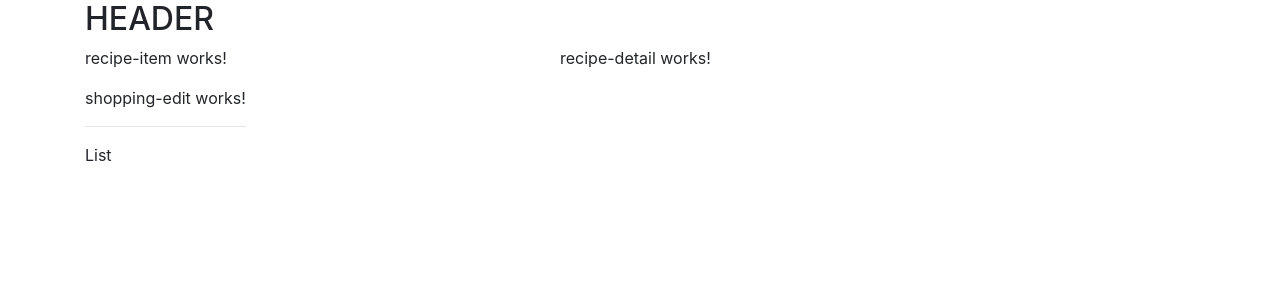
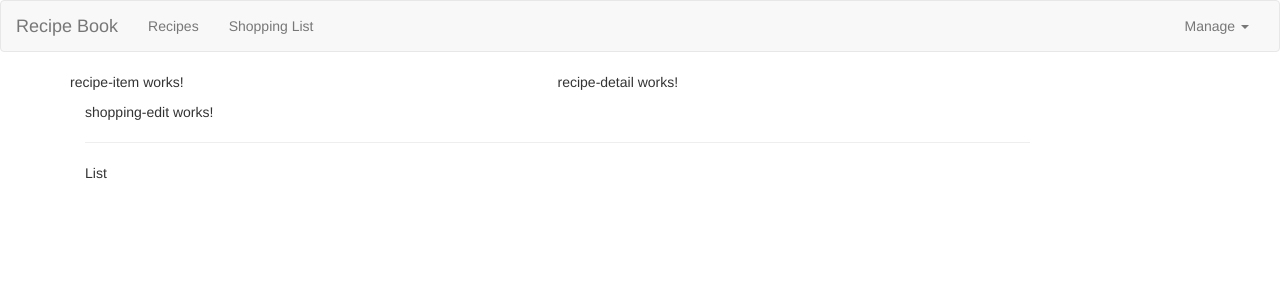
Before and after one commit to dirocchini/angular-in-dept, an Angular app: page / in a window 1280 px wide. Shown: the top 300 px of the page. Built offline with nearby package versions, Linux system fonts and the light colour scheme.

Commit message:
header and menu

```diff
--- a/package.json
+++ b/package.json
@@ -19,7 +19,7 @@
     "@angular/platform-browser": "~9.0.6",
     "@angular/platform-browser-dynamic": "~9.0.6",
     "@angular/router": "~9.0.6",
-    "bootstrap": "^4.4.1",
+    "bootstrap": "^3.4.1",
     "rxjs": "~6.5.4",
     "tslib": "^1.10.0",
     "zone.js": "~0.10.2"
--- a/src/app/header/header-component.html
+++ b/src/app/header/header-component.html
@@ -1,7 +1,26 @@
-<div class="container">
-  <div class="row">
-    <div class="col-md-12">
-      <h2>HEADER</h2>
+<nav class="navbar navbar-default">
+  <div class="container-fluid">
+    <div class="navbar-header">
+      <button type="button" class="navbar-toggle" (click)="collapsed = !collapsed">
+      <span class="icon-bar" *ngFor="let iconBar of [1, 2, 3]"></span>
+      </button>
+      <a routerLink="/" class="navbar-brand">Recipe Book</a>
+    </div>
+    <div class="navbar-collapse" [class.collapse]="collapsed" (window:resize)="collapsed = true">
+
+      <ul class="nav navbar-nav">
+        <li><a href="#">Recipes</a></li>
+        <li><a href="#">Shopping List</a></li>
+      </ul>
+      <ul class="nav navbar-nav navbar-right">
+        <li class="dropdown">
+          <a href="#" class="dropdown-toggle" role="button">Manage <span class="caret"></span></a>
+          <ul class="dropdown-menu">
+            <li><a href="#">Save Data</a></li>
+            <li><a href="#">Fetch Data</a></li>
+          </ul>
+        </li>
+      </ul>
     </div>
   </div>
-</div>
+</nav>
--- a/src/app/header/header.component.ts
+++ b/src/app/header/header.component.ts
@@ -4,4 +4,6 @@
   selector: 'app-header',
   templateUrl: './header-component.html',
 })
-export class HeaderComponent {}
+export class HeaderComponent {
+  collapsed = true;
+}
```
Also changed, not shown: 1 other file (tests, documents, lock files or other folders).
